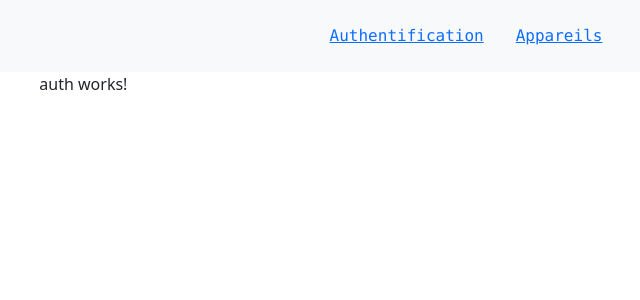
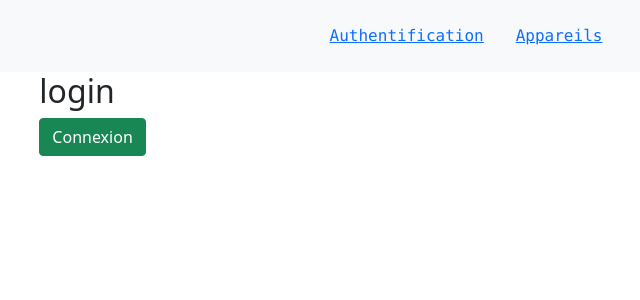
Before and after one commit to lmlouis/ripository, an Angular app: page /auth in a window 1280 px wide. Shown: the top 300 px of the page, without its empty margins (174-814 px from the left). Built offline with nearby package versions, Linux system fonts and the light colour scheme.

Commit message:
authentification

```diff
--- a/src/app/app.module.ts
+++ b/src/app/app.module.ts
@@ -8,6 +8,7 @@
 import { AuthComponent } from './auth/auth.component';
 import { AppareilViewComponent } from './appareil-view/appareil-view.component';
 import {Route, RouterModule} from "@angular/router";
+import {AuthService} from "./services/auth.service";
 //type de route
 type route =[Route];
 // @ts-ignore
@@ -29,8 +30,9 @@
     FormsModule,
     RouterModule.forRoot(appRoutes) // toute nos routes se toruvent dans appRoutes
   ],
-  providers: [
-    AppareilService //injection dans app.module
+  providers: [ //injection de service
+    AppareilService, //injection dans app.module
+    AuthService
   ],
   bootstrap: [AppComponent]
 })
--- a/src/app/auth/auth.component.html
+++ b/src/app/auth/auth.component.html
@@ -1 +1,3 @@
-<p>auth works!</p>
+<h2> login </h2>
+<button class="btn btn-success" *ngIf="!authStatus" (click)="onSignIn()">Connexion</button>
+<button class="btn btn-success" *ngIf="authStatus" (click)="onSignOut()">Déconnexion</button>
--- a/src/app/auth/auth.component.ts
+++ b/src/app/auth/auth.component.ts
@@ -1,4 +1,6 @@
 import { Component, OnInit } from '@angular/core';
+import {AuthService} from "../services/auth.service";
+import {Router} from "@angular/router";
 
 @Component({
   selector: 'app-auth',
@@ -6,10 +8,29 @@
   styleUrls: ['./auth.component.scss']
 })
 export class AuthComponent implements OnInit {
-
-  constructor() { }
+  authStatus: boolean = false;
+  constructor(private authService: AuthService, private router: Router) { }
 
   ngOnInit(): void {
+    this.authStatus = this.authService.isAuth;
+  }
+  onSignIn(){
+    this.authService.signIn().then(
+      ()=>{
+        // redirection
+        this.router.navigate(['appareil']);
+        //mise à jour du status
+        this.authStatus = this.authService.isAuth;
+
+
+      }
+    );
   }
 
+  onSignOut(){
+    this.authService.signOut();
+    this.authStatus = this.authService.isAuth;
+  }
+
+
 }
--- /dev/null
+++ b/src/app/services/auth.service.ts
@@ -0,0 +1,20 @@
+export class AuthService{
+  isAuth = false;
+  signIn(){// methode async d'authentification qui utilise une promesse
+    return new Promise(
+      (resolve, reject)=>{
+        setTimeout(
+          ()=> {
+            this.isAuth = true;
+            resolve(true);
+          } , 2000
+        );
+      }
+    )
+
+  }
+
+  signOut(){ //pas bésoin d'etre async
+    return this.isAuth=false;
+  }
+}
```
